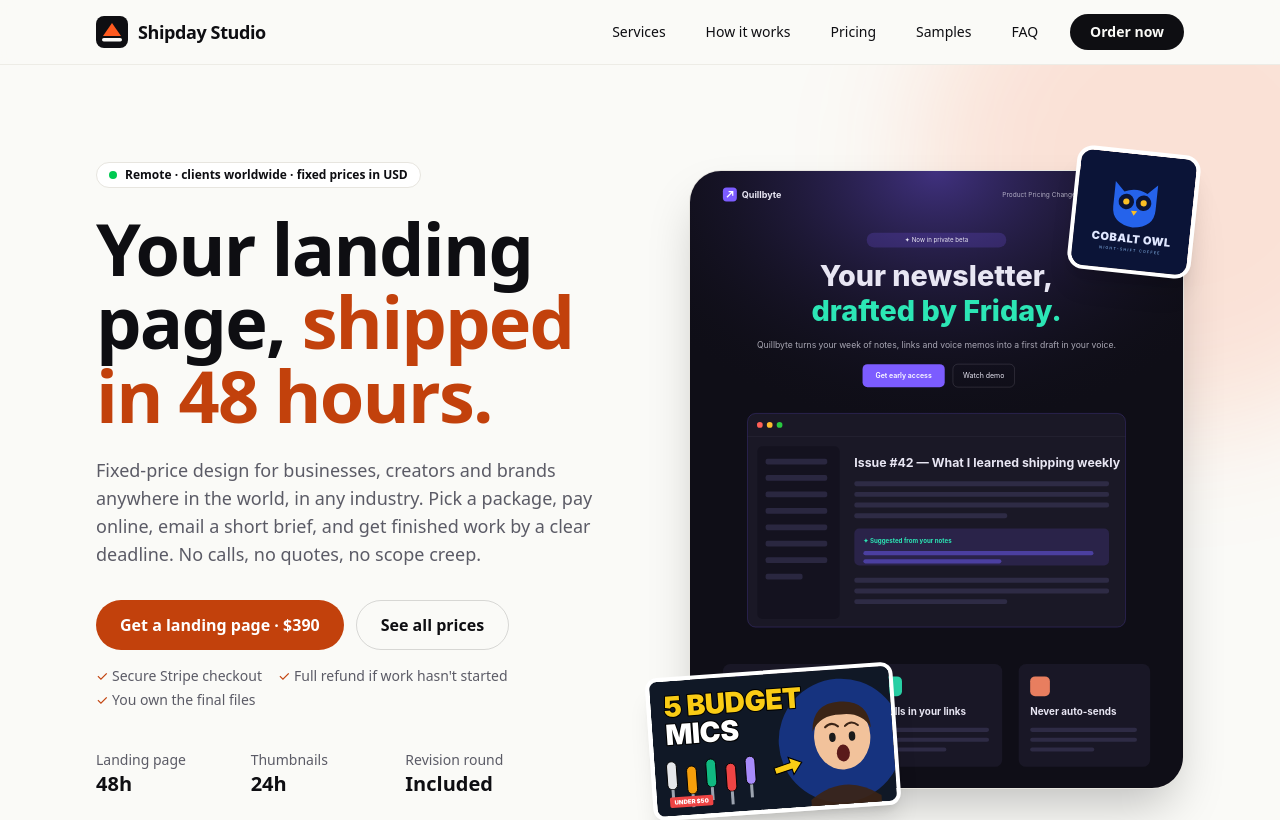
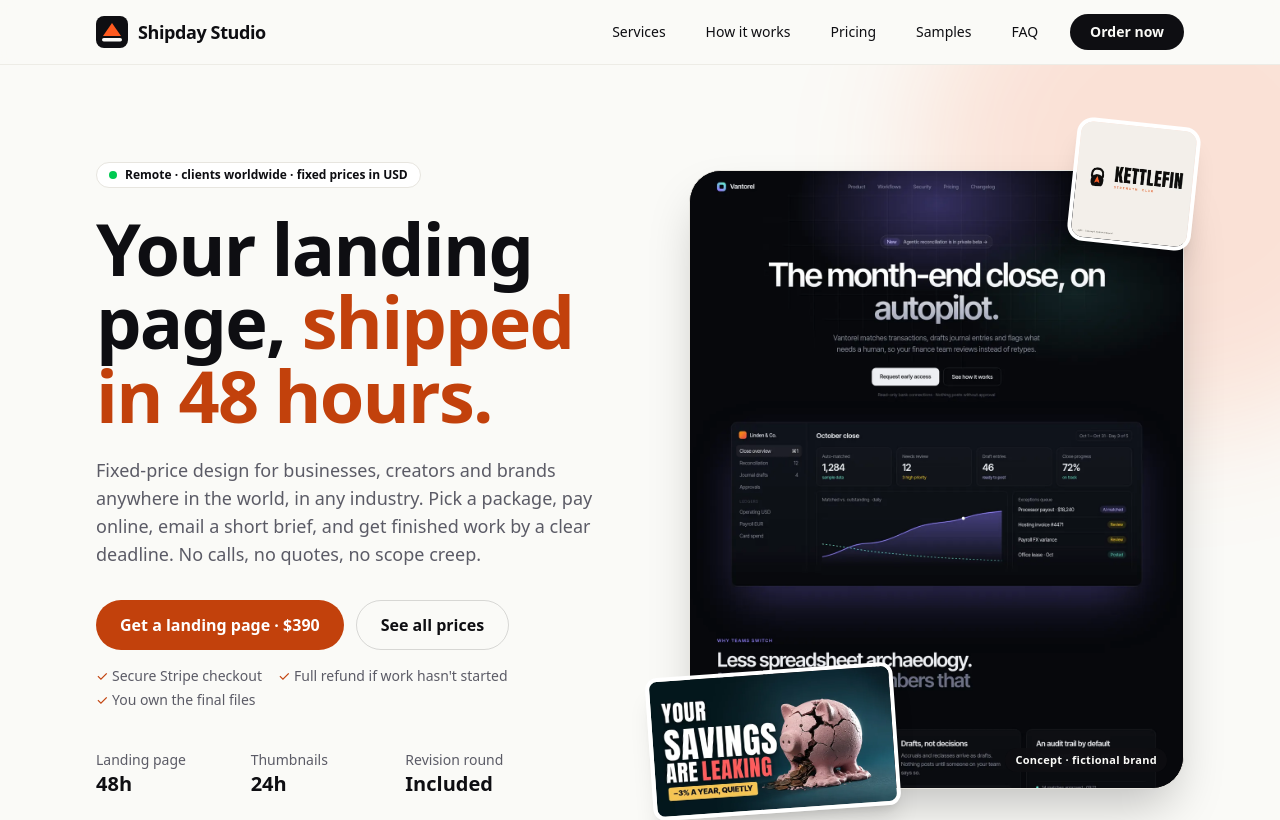
Before and after one commit to SALTAAI/shipday-studio-site, a Next.js app: page / in a window 1280 px wide. Shown: the top 820 px of the page. Built offline with nearby package versions, Linux system fonts and the light colour scheme.

Commit message:
Home hero: Vantorel landing concept (links to live demo) with v3 thumbnail and Kettlefin logo, concept badge

```diff
--- a/src/app/page.tsx
+++ b/src/app/page.tsx
@@ -2,8 +2,8 @@ import Link from "next/link";
 import { OfferCards } from "@/components/OfferCards";
 import type { Metadata } from "next";
 import { BuyButton } from "@/components/BuyButton";
-import { cases, faq, industries, logos, steps, thumbnails, site, getOffer, formatPrice, briefMailto } from "@/lib/site";
-import { SampleGallery } from "@/components/SampleGallery";
+import { cases, faq, industries, logoSamples, steps, thumbSamples, site, getOffer, formatPrice, briefMailto } from "@/lib/site";
+import { ConceptBadge, SampleGallery } from "@/components/SampleGallery";
 import { pageMeta } from "@/lib/seo";
 import { services } from "@/lib/services";
 
@@ -22,7 +22,11 @@ export const metadata: Metadata = pageMeta({
 });
 
 export default function Home() {
-  const heroCase = cases.find((c) => c.slug === "quillbyte") ?? cases[0];
+  // Hero collage: flagship landing-page concept plus one v3 thumbnail and one v3 logo (all fictional brands).
+  const heroCase = cases.find((c) => c.slug === "vantorel") ?? cases[0];
+  const [heroW, heroH] = heroCase.imageSize ?? [1200, 2200];
+  const heroThumb = thumbSamples.find((t) => t.id === "finance-b") ?? thumbSamples[0];
+  const heroLogo = logoSamples.find((l) => l.id === "kettlefin") ?? logoSamples[0];
   return (
     <>
       {/* Hero */}
@@ -57,22 +61,29 @@ export default function Home() {
             </dl>
           </div>
           <div className="relative mx-auto w-full max-w-md lg:max-w-none">
-            <div className="relative aspect-[4/5] overflow-hidden rounded-[2rem] border border-line bg-white shadow-2xl">
-              <img src={heroCase.image} alt={`${heroCase.brand} sample landing page (fictional brand)`} className="w-full" width={1200} height={2200} fetchPriority="high" />
-            </div>
+            <a
+              href={heroCase.demo ?? `/work/${heroCase.slug}/`}
+              target={heroCase.demo ? "_blank" : undefined}
+              rel={heroCase.demo ? "noopener" : undefined}
+              className="group relative block aspect-[4/5] overflow-hidden rounded-[2rem] border border-line bg-ink shadow-2xl"
+            >
+              <img src={heroCase.image} alt={`${heroCase.brand} sample landing page (concept, fictional brand)`} className="w-full transition duration-500 group-hover:scale-[1.015]" width={heroW} height={heroH} fetchPriority="high" />
+              <span className="absolute bottom-4 right-4"><ConceptBadge dark /></span>
+              <span className="sr-only">{heroCase.demo ? ` Open the live ${heroCase.brand} concept demo (new tab)` : ` ${heroCase.brand} design notes`}</span>
+            </a>
             <img
-              src={thumbnails[0].file}
+              src={heroThumb.small ?? heroThumb.file}
               alt=""
-              width={1280}
-              height={720}
-              className="absolute -bottom-6 -left-4 w-1/2 rotate-[-4deg] rounded-xl border-4 border-white shadow-xl sm:-left-10"
+              width={640}
+              height={360}
+              className="pointer-events-none absolute -bottom-6 -left-4 w-1/2 rotate-[-4deg] rounded-xl border-4 border-white shadow-xl sm:-left-10"
             />
             <img
-              src={logos[2].file}
+              src={heroLogo.small ?? heroLogo.file}
               alt=""
-              width={600}
-              height={600}
-              className="absolute -right-3 -top-5 w-1/4 rotate-[6deg] rounded-2xl border-4 border-white shadow-xl"
+              width={heroLogo.size[0] / 2}
+              height={heroLogo.size[1] / 2}
+              className="pointer-events-none absolute -right-3 -top-5 aspect-square w-1/5 rotate-[6deg] sm:w-1/4 lg:-top-12 rounded-2xl border-4 border-white object-cover object-left shadow-xl"
             />
           </div>
         </div>
```
